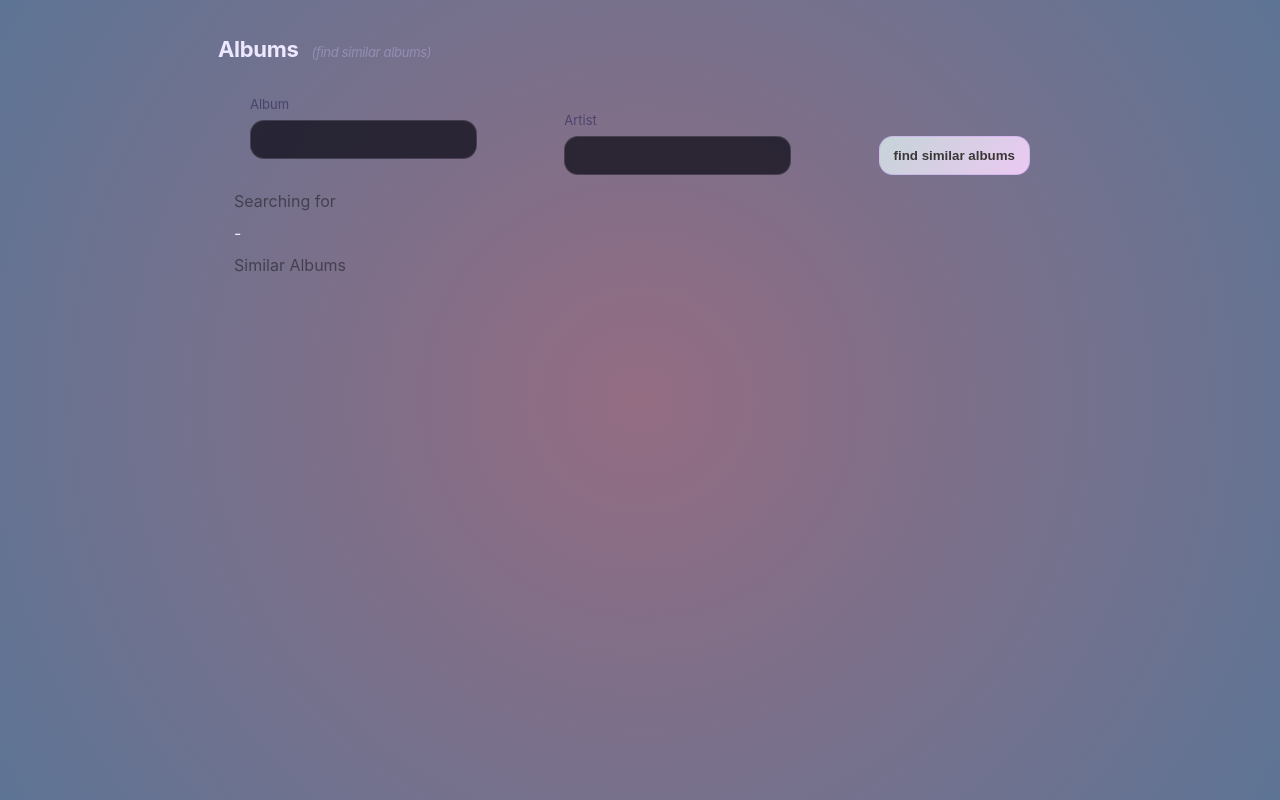
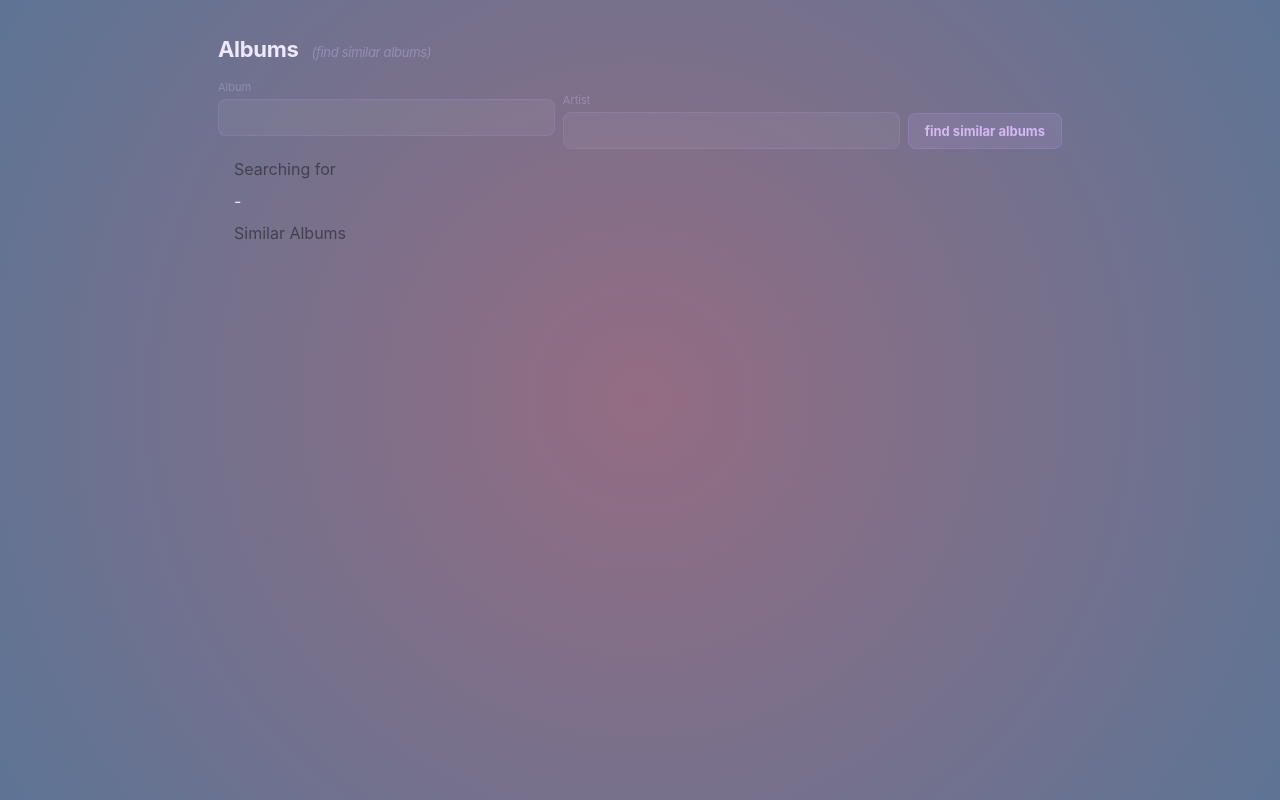
Before and after one commit to sen3th/albums, a website: page public/index.html in a window 1280 px wide. Drawn offline with Linux system fonts and the light colour scheme.

Commit message:
stylings changes form inputs, buttons, dark transparentish style

```diff
--- a/public/styles.css
+++ b/public/styles.css
@@ -55,10 +55,6 @@ background: radial-gradient(circle, rgba(238, 174, 202, 1) 0%, rgba(148, 187, 23
     position: relative;
 }
 
-#form{
-    margin: 12px 16px 0;
-}
-
 #status{
     margin: 10px 16px 0;
 }
@@ -75,45 +71,49 @@ background: radial-gradient(circle, rgba(238, 174, 202, 1) 0%, rgba(148, 187, 23
 #form{
     display: grid;
     grid-template-columns: 1fr 1fr auto;
-    gap: 12px;
-    align-items:end;
-    padding: 16px 16px 6px;
+    gap: 8px;
+    align-items: end;
 }
 
 #form label{
-    display: grid;
-    gap: 8px;
-    font-size: 13px;
-    color: rgba(63, 57, 101, 0.82);
+    display: flex;
+    flex-direction: column;
+    gap: 5px;
+    font-size: 11px;
+    color: rgba(210, 195, 255, 0.32);
 }
 
 #form input{
-    width: 75%;
-    padding: 11px 12px;
-    border: 1px solid rgba(231, 228, 252, 0.14);
-    border-radius: 14px;
-    background: rgba(10, 9, 20, 0.72);
-    color: #f5f2ff;
+    padding: 9px 12px;
+    border: 1px solid rgba(180, 140, 255, 0.18);
+    border-radius: 8px;
+    background: rgba(255, 255, 255, 0.05);
+    color: #ede8ff;
+    font-size: 14px;
+    font-family: inherit;
     outline: none;
+    width: 100%;
 }
 
 #form input:focus{
-    border-color: rgba(142, 85, 207, 0.65);
-    box-shadow: 0 0 0 4px rgba(186, 127, 255, 0.14);
+    border-color: rgba(190, 150, 255, 0.45);
 }
 
 #submit{
-    padding: 11px 14px;
-    border: 1px solid rgba(186, 127, 255, 0.28);
-    border-radius: 14px;
-    background: linear-gradient(135deg, #c5d4d8, #ebc9f2);
-    color: rgb(59, 55, 55);
+    padding: 9px 16px;
+    border: 1px solid rgba(180, 140, 255, 0.25);
+    border-radius: 8px;
+    background: rgba(210, 170, 248, 0.12);
+    color: #d4b8f5;
+    font-size: 13px;
     font-weight: 700;
     cursor: pointer;
+    font-family: inherit;
+    white-space: nowrap;
 }
 
 #submit:hover{
-    filter: brightness(1.1);
+    filter: rgba(210, 170, 248, 0.18);
 }
 
 #submit:active{
@@ -121,16 +121,13 @@ background: radial-gradient(circle, rgba(238, 174, 202, 1) 0%, rgba(148, 187, 23
 }
 
 #submit:disabled{
-    opacity: 0.75;
+    opacity: 0.5;
     cursor: progress;
 }
 
 @media (max-width: 820px){
     #form{
         grid-template-columns: 1fr;
-    }
-    #submit{
-        width: 100%;
     }
 }
 
```
